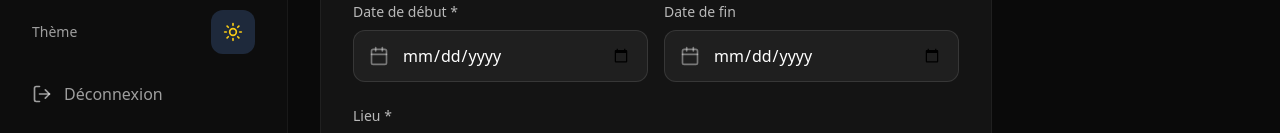
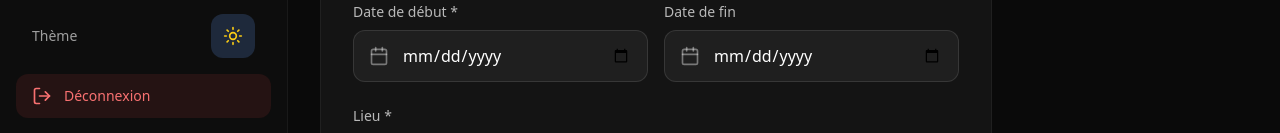
Before and after one commit to naimlawani01/africrea, a Next.js app: page /dashboard/projects/create in a window 1280 px wide. Shown: the part 666-799 px from the top of the page. Built offline with nearby package versions, Linux system fonts and the light colour scheme; no server answers; sample sign-in values are in the browser's storage.

Commit message:
Fix logout - use NextAuth signOut properly

```diff
--- a/src/components/dashboard/Sidebar.tsx
+++ b/src/components/dashboard/Sidebar.tsx
@@ -5,6 +5,7 @@ import { usePathname } from 'next/navigation'
 import { motion, AnimatePresence } from 'framer-motion'
 import Image from 'next/image'
 import { useState, useEffect } from 'react'
+import { signOut } from 'next-auth/react'
 import {
   LayoutDashboard,
   Trophy,
@@ -239,17 +240,15 @@ export default function Sidebar({ user }: SidebarProps) {
       {/* Theme Toggle & Logout */}
       <div className="p-3 lg:p-4 border-t border-gray-200 dark:border-white/5 space-y-2">
         <div className="flex items-center justify-between px-3 lg:px-4 py-2">
-          <span className="text-sm text-gray-600 dark:text-white/60">Thème</span>
+          <span className="text-sm text-gray-600 dark:text-white/60 hidden lg:block">Thème</span>
           <ThemeToggle />
         </div>
         <button
-          onClick={() => {
-            window.location.href = '/api/auth/signout'
-          }}
-          className="w-full flex items-center gap-3 px-3 lg:px-4 py-2.5 lg:py-3 rounded-xl text-gray-600 dark:text-white/60 hover:bg-red-50 dark:hover:bg-red-500/10 hover:text-red-600 dark:hover:text-red-400 transition-all duration-200"
+          onClick={() => signOut({ callbackUrl: '/' })}
+          className="w-full flex items-center justify-center lg:justify-start gap-2 lg:gap-3 px-3 lg:px-4 py-2.5 lg:py-3 rounded-xl bg-red-50 dark:bg-red-500/10 text-red-600 dark:text-red-400 hover:bg-red-100 dark:hover:bg-red-500/20 transition-all duration-200"
         >
           <LogOut className="w-5 h-5" />
-          <span className="text-sm lg:text-base">Déconnexion</span>
+          <span className="text-sm font-medium hidden lg:block">Déconnexion</span>
         </button>
       </div>
     </>
```
